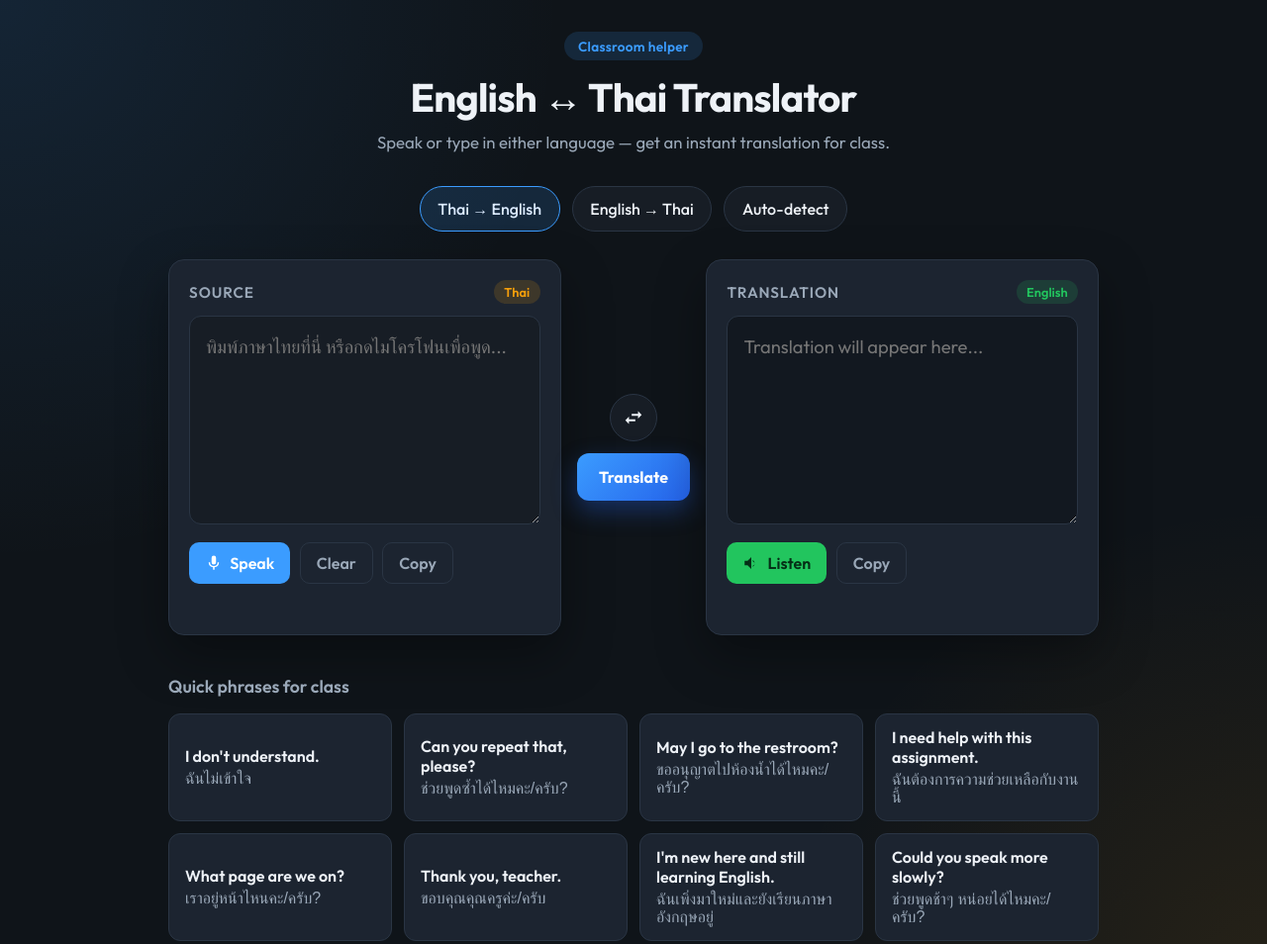
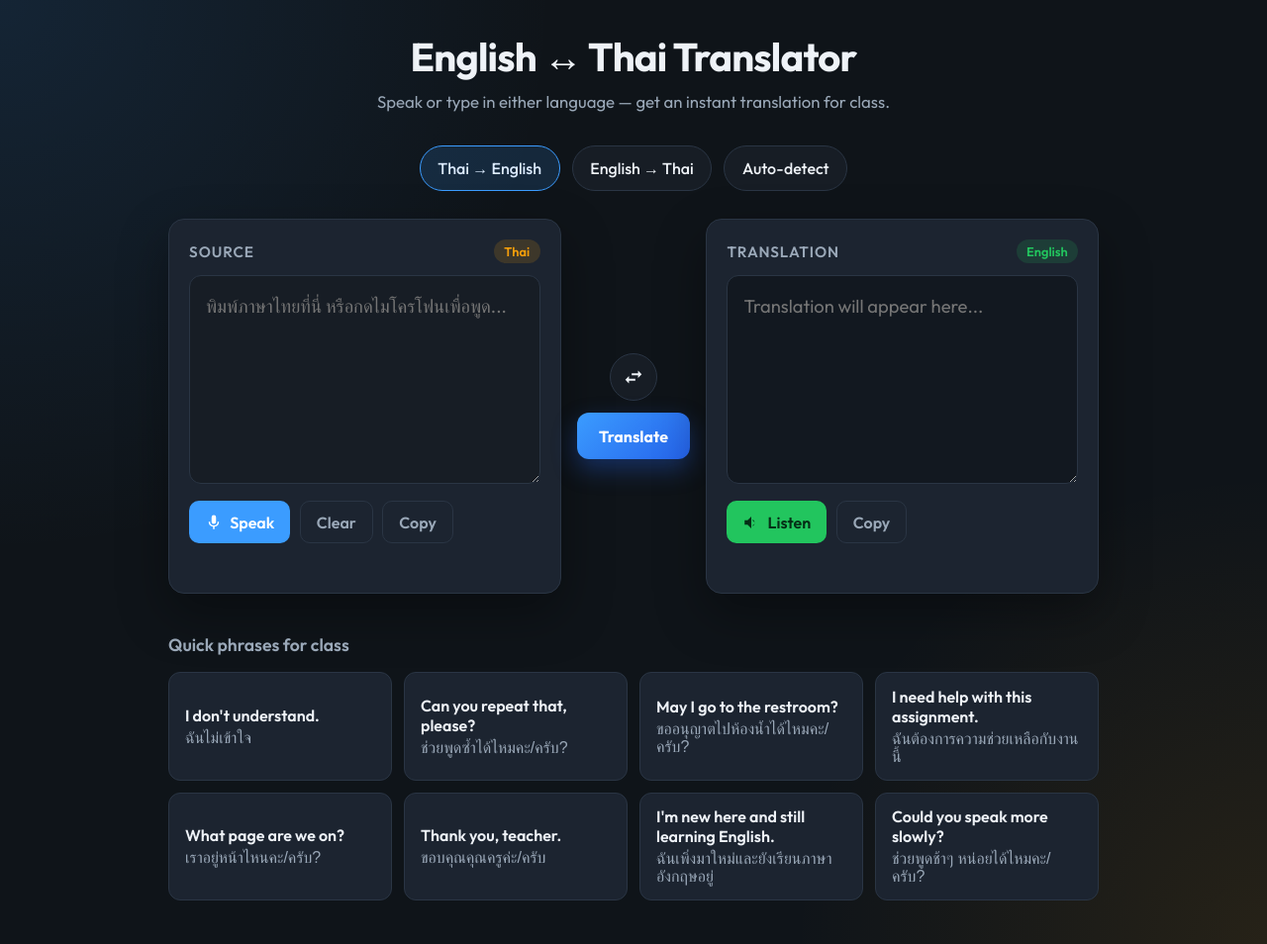
Before and after one commit to joeyhayward656/TRNSLTR, a website: page Transalator/public/index.html in a window 1280 px wide. Shown: the top 954 px of the page at 99% size. Drawn offline with Linux system fonts and the light colour scheme; a web font is replaced by a local one.

Commit message:
Remove classroom helper badge from translator header.
Co-authored-by: Cursor <cursoragent@cursor.com>

```diff
--- a/Transalator/public/index.html
+++ b/Transalator/public/index.html
@@ -12,7 +12,6 @@
 <body>
   <div class="app">
     <header class="header">
-      <div class="header-badge">Classroom helper</div>
       <h1>English ↔ Thai Translator</h1>
       <p class="subtitle">Speak or type in either language — get an instant translation for class.</p>
     </header>
```
